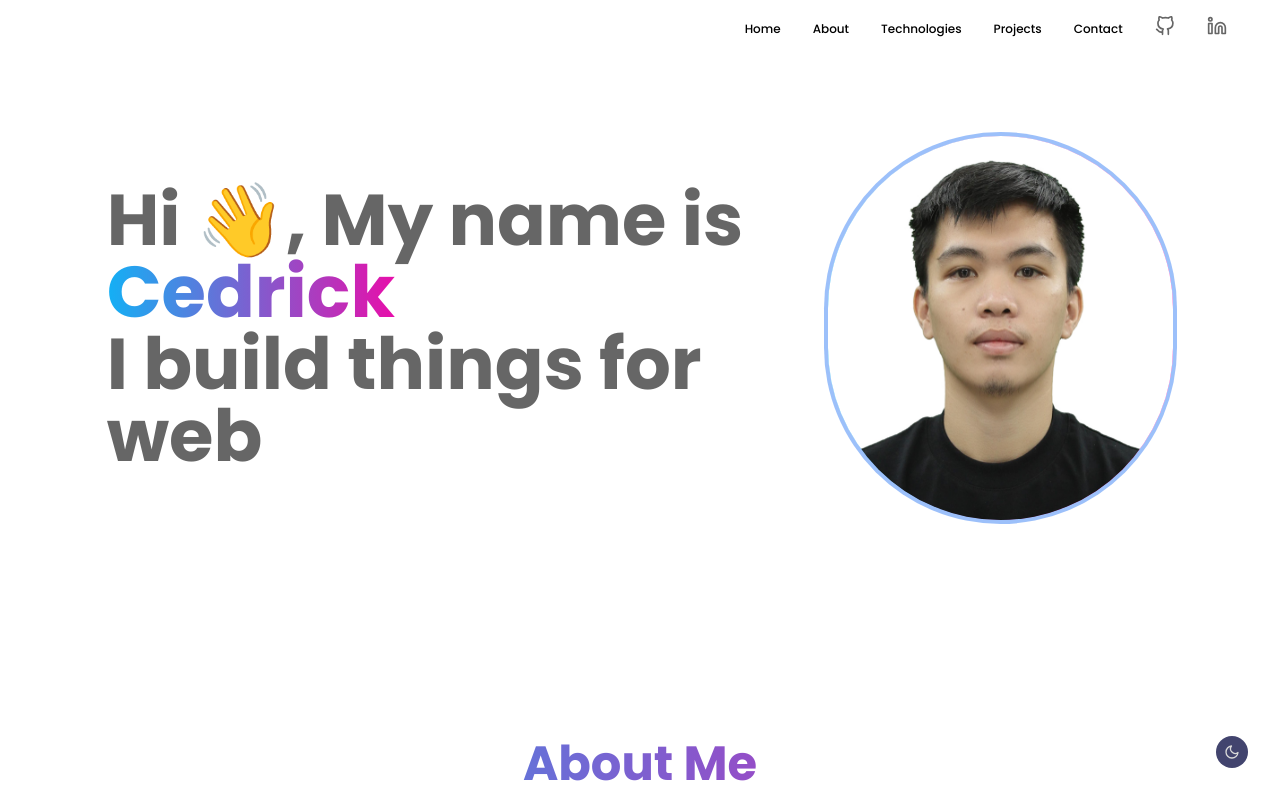
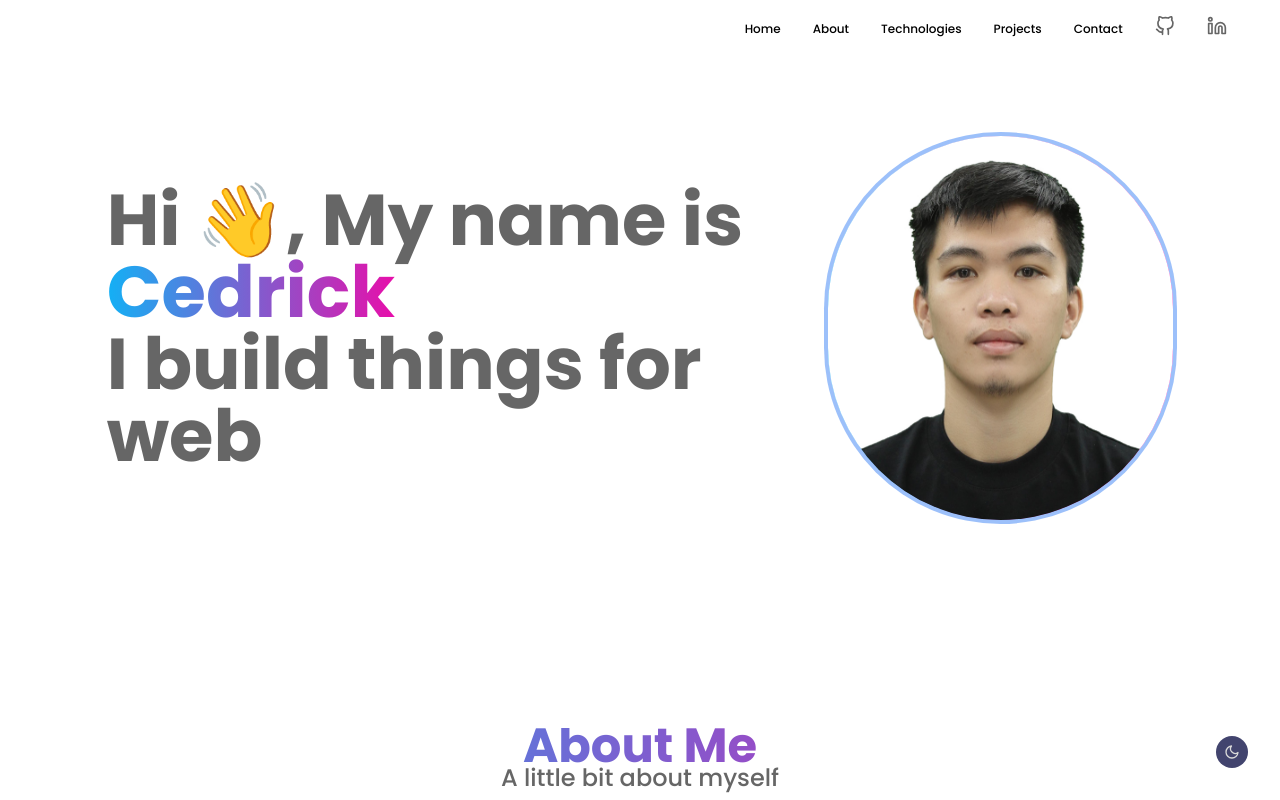
Before and after one commit to cjsupan/cjsupan-porfolio, a Next.js app: page / in a window 1280 px wide. Shown: the top 800 px of the page. Built offline with nearby package versions, Linux system fonts and the light colour scheme.

Commit message:
Update font size for About Me heading

```diff
--- a/app/page.tsx
+++ b/app/page.tsx
@@ -72,7 +72,7 @@
       <div id="about" className="w-10/12 flex flex-col gap-8 ">
         <div className="flex flex-col">
           <h2
-            className={` text-center font-bold md:text-[48px] bg-gradient-to-r from-[#13B0F5] to-[#E70FAA] inline-block text-transparent bg-clip-text`}
+            className={` text-center font-bold md:text-[48px] xxs:text-3xl bg-gradient-to-r from-[#13B0F5] to-[#E70FAA] inline-block text-transparent bg-clip-text`}
           >
             About Me
           </h2>
```
